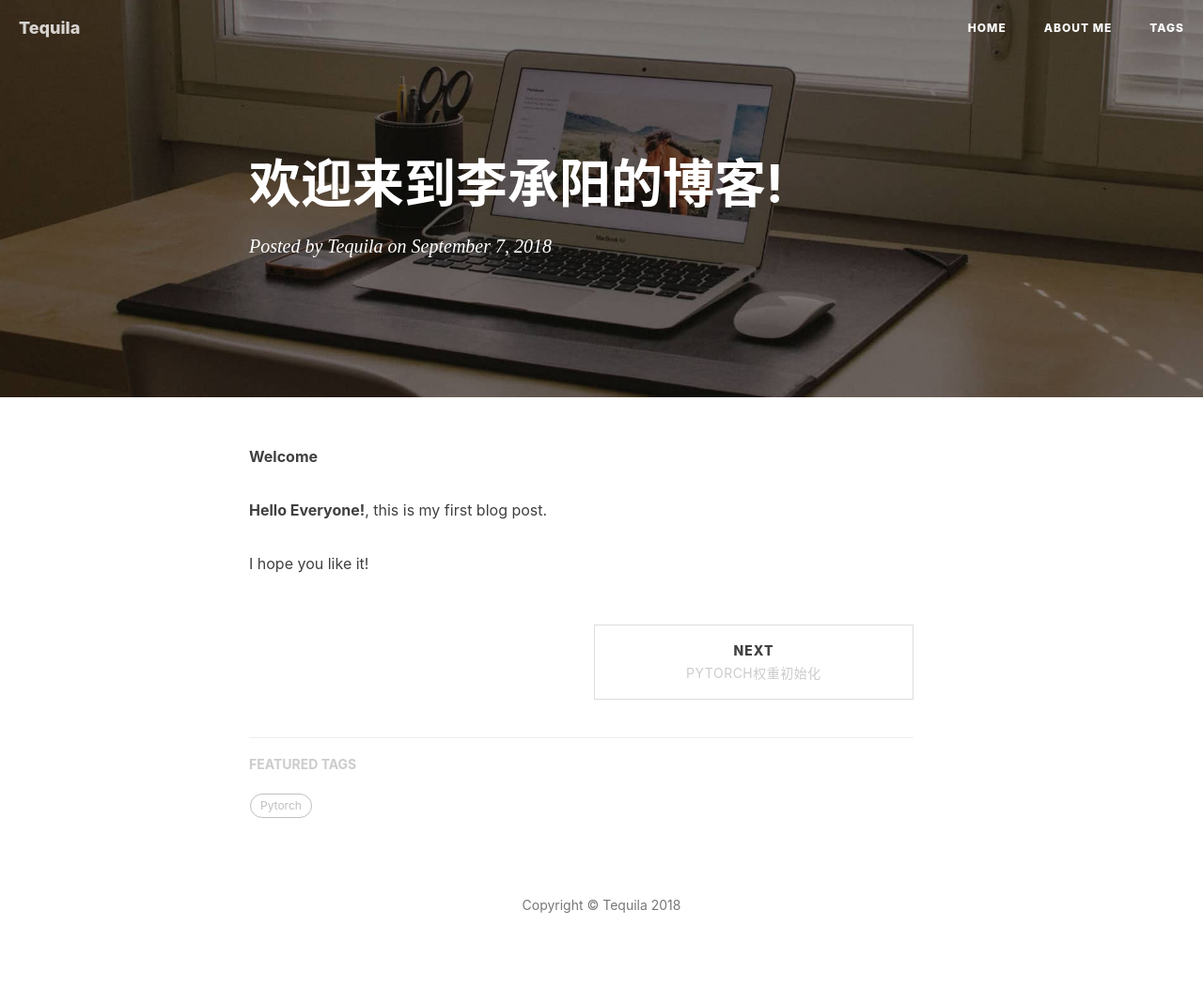
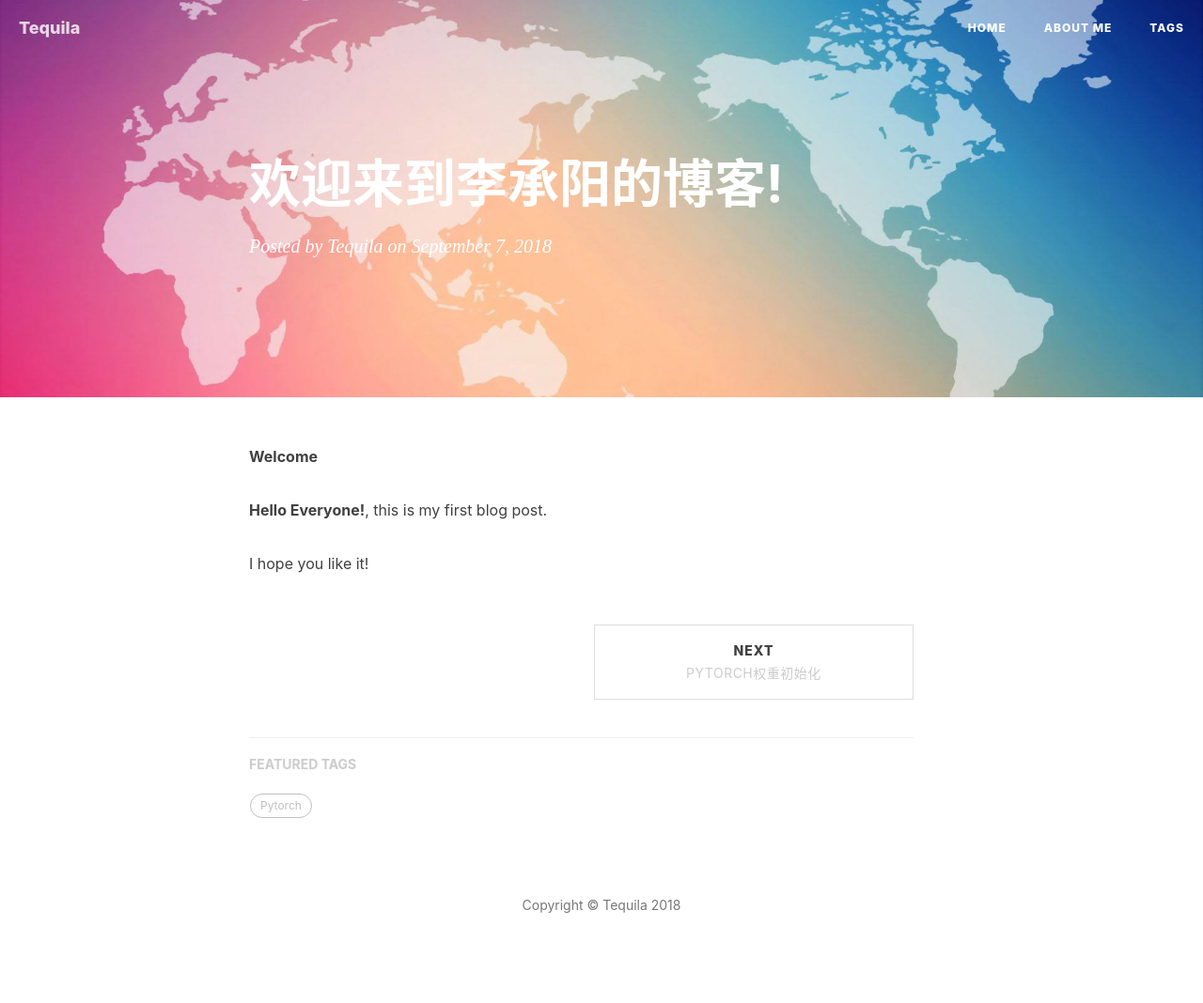
Before and after one commit to tequilaro/tequilaro.github.io, a Jekyll site: the page built from _posts/2018-09-07-how-to-setup-your-github-io-blog.markdown, in a window 1280 px wide. Shown: the whole page at 94% size. Built offline with Jekyll 4.4.1, drawn with Linux system fonts in a browser that asks for light colours; nearby versions of some CDN libraries; comment, search, counter and statistics services are not loaded.

Commit message:
Update _config.yml

```diff
--- a/_config.yml
+++ b/_config.yml
@@ -1,7 +1,7 @@
 # Site settings
 title: Tequila
 SEOTitle: Tequila Blog
-header-img: img/home-bg-o.jpg
+header-img: img/b.jpg
 email: 15034694063@163.com
 description: "在小事中渐渐走远..."
 keyword: "Tequila"
```
